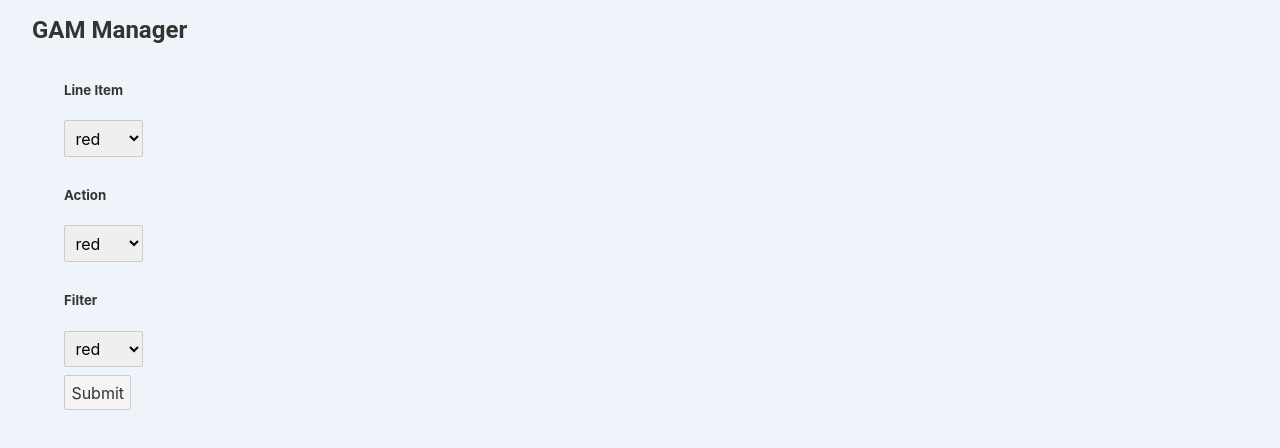
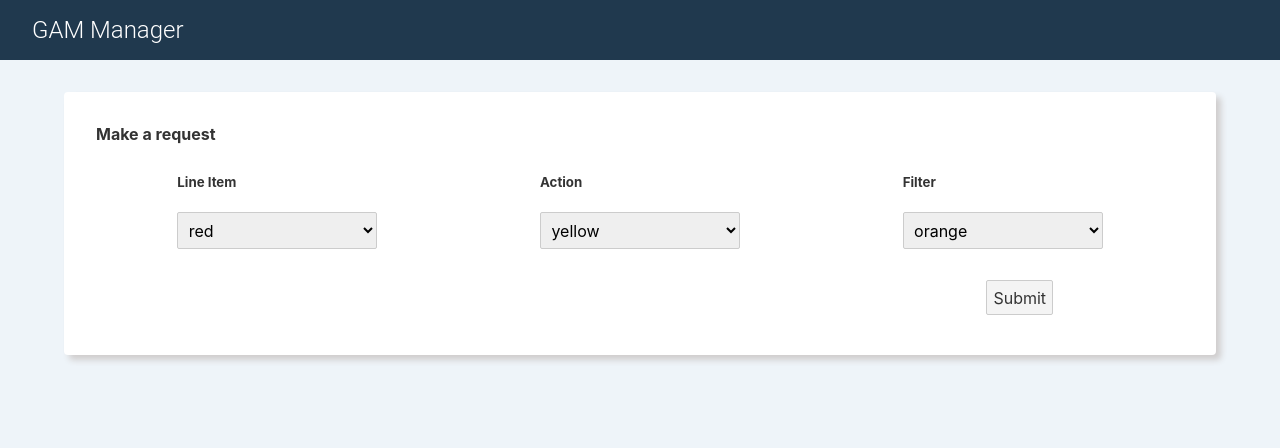
Before and after one commit to monutech/gam-manager-ui, a Svelte app: page / in a window 1280 px wide. Shown: the top 448 px of the page. Built offline with nearby package versions, Linux system fonts and the light colour scheme.

Commit message:
Hooked up store to watch for value changes

```diff
--- a/src/common/Select.svelte
+++ b/src/common/Select.svelte
@@ -1,18 +1,44 @@
 <script>
 	// import RedThing from './RedThing.svelte';
 	// import GreenThing from './GreenThing.svelte';
-	// import BlueThing from './BlueThing.svelte';
+    // import BlueThing from './BlueThing.svelte';
+    import { filter, action, lineItem } from '../store/store';
 	export let options = [];
 	export let title;
+	export let type;
 
-	let selected = options[0];
+    let selected = options[0];
+    function updateStore(value) {
+        if (type === 'filter') {
+            filter.set(selected)
+        } else if (type === 'action') {
+            action.set(selected)
+        } else if (type === 'lineItem') {
+            lineItem.set(selected)
+        }
+    }
+    $: updateStore(selected)
 </script>
 
+<style>
+    #selectDropdown select {
+        min-width:200px;
+        transition: all .2s ease-out
+    }
+    #selectDropdown select:focus {
+        min-width:250px;
+    }
+
+
+</style>
+
 {#if options.length > 1}
+<div id="selectDropdown">
     <h5>{title}</h5>
-    <select bind:value={selected}>
+    <select bind:value={selected} >
         {#each options as option}
             <option value={option}>{option.color}</option>
         {/each}
     </select>
+</div>
 {/if}
--- a/src/components/Action.svelte
+++ b/src/components/Action.svelte
@@ -1,12 +1,9 @@
 <script>
     import Select from '../common/Select.svelte';
     let title = 'Action';
-    const options = [
-		{ color: 'red' },
-		{ color: 'green' },
-		{ color: 'blue' },
-	];
+    export let actions = [];
+
 </script>
-{#if options.length > 1}
-    <Select title={title} options={options} />
+{#if actions.length > 1}
+    <Select type={'action'} title={title} options={actions} />
 {/if}
--- a/src/components/Filter.svelte
+++ b/src/components/Filter.svelte
@@ -1,13 +1,10 @@
 <script>
     import Select from '../common/Select.svelte';
     let title = 'Filter';
-    const options = [
-		{ color: 'red' },
-		{ color: 'green' },
-		{ color: 'blue' },
-	];
+    export let filters = [];
+
 </script>
 
-{#if options.length > 1}
-    <Select title={title} options={options} />
+{#if filters.length > 1}
+    <Select  type={'filter'} title={title} options={filters} />
 {/if}
--- a/src/components/LineItem.svelte
+++ b/src/components/LineItem.svelte
@@ -1,13 +1,10 @@
 <script>
     import Select from '../common/Select.svelte';
     let title = 'Line Item';
-    const options = [
-		{ color: 'red' },
-		{ color: 'green' },
-		{ color: 'blue' },
-	];
+    export let lineItems = [];
+
 </script>
 
-{#if options.length > 1}
-    <Select title={title} options={options} />
+{#if lineItems.length > 1}
+    <Select type={'lineItem'} title={title} options={lineItems} />
 {/if}
--- a/src/layout/Content.svelte
+++ b/src/layout/Content.svelte
@@ -2,17 +2,45 @@
     import Action from '../components/Action.svelte';
     import LineItem from '../components/LineItem.svelte';
     import Filter from '../components/Filter.svelte';
-    import { count } from '../store/store';
+    import { filter, action, lineItem } from '../store/store';
     const options = [
 		{ color: 'red' },
 		{ color: 'green' },
 		{ color: 'blue' },
     ];
     let answer = '';
+    let listItems = [
+        { color: 'red' },
+		{ color: 'green' },
+		{ color: 'blue' },
+    ];
+    let filters = [
+        { color: 'orange' },
+		{ color: 'purple' },
+		{ color: 'black' },
+    ];
+    let actions = [
+        { color: 'yellow' },
+		{ color: 'white' },
+		{ color: 'black' },
+    ];
 
     function handleSubmit() {
-		alert(`answered question) with "${answer}"`);
-	}
+		console.log('filter', $filter);
+		console.log('action', $action);
+		console.log('lineItem', $lineItem);
+    }
+
+    async function getResult() {
+        // let response = await fetch(`http://numbersapi.com/${query}`);
+        console.log('res');
+        // let text = await response.text();
+        // let data = text;
+        // return data;
+    }
+
+    getResult();
+
 </script>
 
 <style>
@@ -20,20 +48,38 @@
 		margin: 0 5%;
 	}
     .card {
+        background-color: white;
+        border-radius: 4px;
+        padding: 32px;
+        display: gird;
+        grid-template-rows: 80px auto;
+        box-shadow: 5px 5px 6px #d0cdcd;
+    }
+    .selectors {
+        width: 100%;
+        display: inline-flex;
+        justify-content: space-around;
+        flex-direction: row;
+    }
 
+    h4 {
+        margin: 0 0 8px;
     }
 </style>
 
 <div class="content-container">
     <div class="card">
+        <h4>Make a request</h4>
         <div class="selectors">
-            <LineItem />
-            <Action />
-            <Filter />
+            <LineItem lineItems={listItems} />
+            <Action actions={actions} />
+            <Filter filters={filters}/>
         </div>
-        <button on:click={handleSubmit} type=submit>
-            Submit
-        </button>
+        <div style="text-align: right; margin: 23px 12% 0 0;">
+            <button class="btn" on:click={handleSubmit} type=submit>
+                Submit
+            </button>
+        </div>
     </div>
 
 </div>
--- a/src/layout/Header.svelte
+++ b/src/layout/Header.svelte
@@ -4,11 +4,14 @@
 <style>
 	.header-container {
 		padding: 8px 32px;
-		background-color: #EEF4F9;
+		background-color: #20394e;
+		margin-bottom: 32px;
+		color: #ffffff;
 	}
 	h2 {
 	  font-family: Roboto;
 	  margin: .5rem 0;
+	  font-weight: 300;
 	}
   </style>
 <div class="header-container">
--- a/src/store/store.js
+++ b/src/store/store.js
@@ -1,22 +1,47 @@
 import { writable } from 'svelte/store';
 
-const CARS = [
-    { make: "Ford", model: "Taurus", year: "2015" },
-    { make: "Toyota", model: "Avalon", year: "2013" }
-];
+function createCount() {
+	const { subscribe, set, update } = writable(0);
 
-const { subscribe, set, update } = writable(CARS);
+	return {
+		subscribe,
+		increment: () => update(n => n + 1),
+		decrement: () => update(n => n - 1),
+		reset: () => set(0)
+	};
+}
 
-const addCar = car => update(car => {
-    return [...cars, car];
-});
+const count = createCount();
 
-const reset = () => {
-    set(CARS);
-};
+function createFilter() {
+	const { subscribe, set } = writable("No one")
 
-export default {
-    subscribe,
-    addCar,
-    reset
+	return {
+		subscribe,
+		set: (value) => (set(value))
+	}
 }
+
+function createAction() {
+	const { subscribe, set } = writable("No one")
+
+	return {
+		subscribe,
+		set: (value) => (set(value))
+	}
+}
+
+function createLineItem() {
+	const { subscribe, set } = writable("No one")
+
+	return {
+		subscribe,
+		set: (value) => (set(value))
+	}
+}
+
+const filter = createFilter();
+const action = createAction();
+const lineItem = createLineItem();
+
+export {count, filter, action, lineItem}
```
